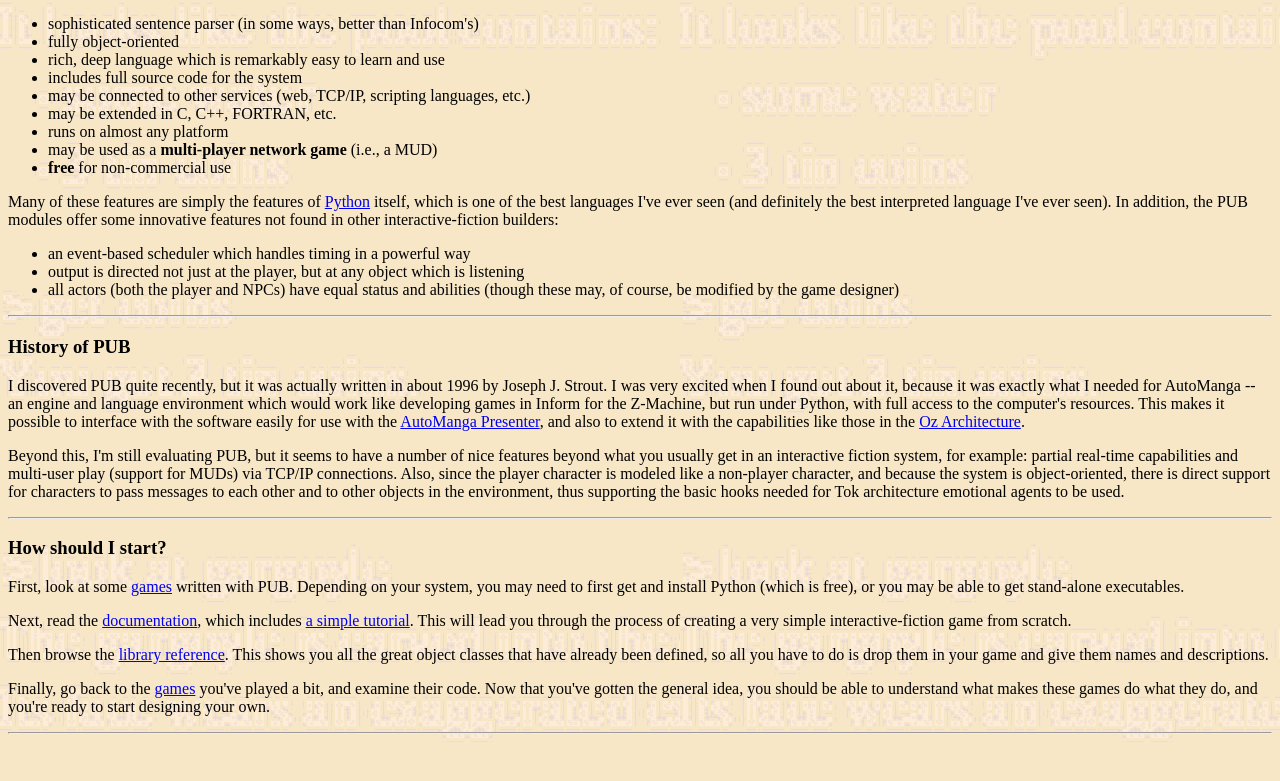
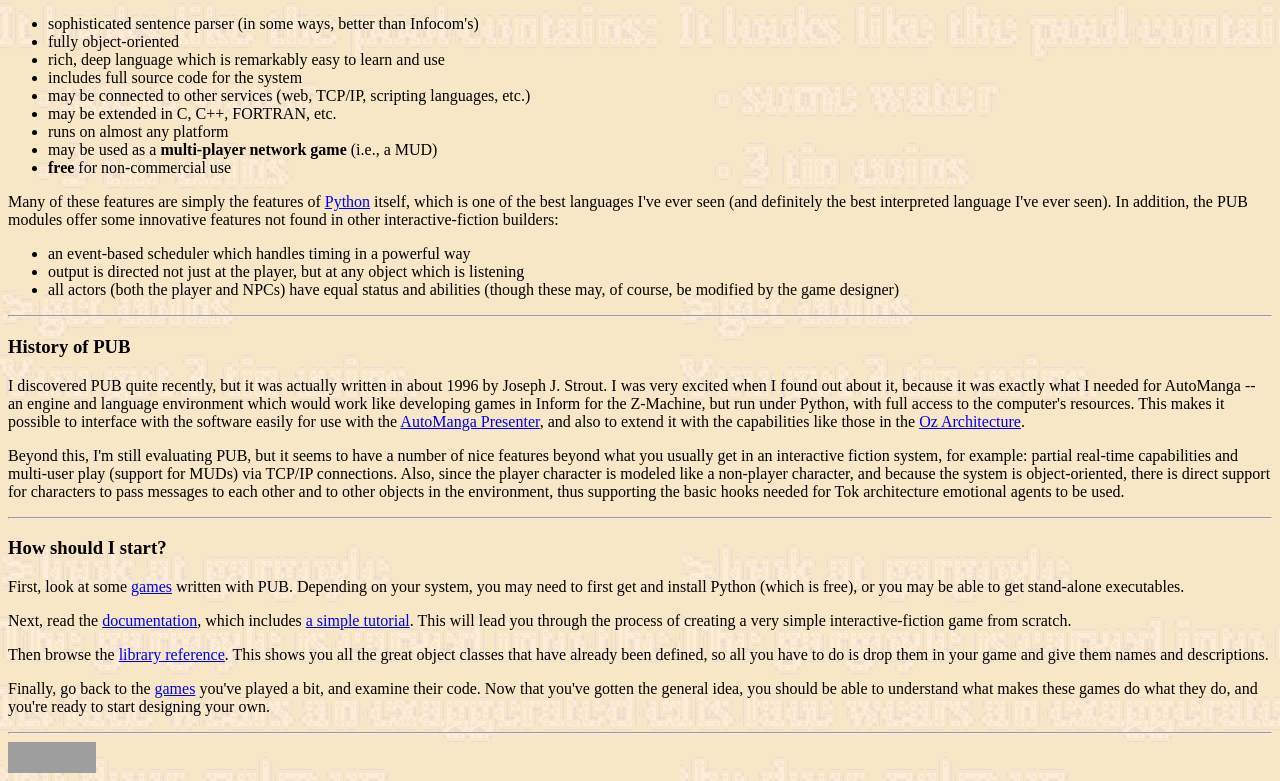
Before and after one commit to htomeht/py-universe, a plain HTML site: page pubwww/index.html in a window 1280 px wide. Shown: the part 512-1293 px from the top of the page. Before the commit the page ends 1254 px from the top, so only its background shows below. Drawn offline with Linux system fonts and the light colour scheme; grey boxes are pictures that could not be loaded.

Commit message:
SF Button added.

```diff
--- a/pubwww/index.html
+++ b/pubwww/index.html
@@ -93,5 +93,8 @@ Then browse the <a href="Doc/lib/index.htm">library reference</a>.  This shows y
 Finally, go back to the <a href="Games/index.htm">games</a> you've played a bit, and examine their code.  Now that you've gotten the general idea, you should be able to understand what makes these games do what they do, and you're ready to start designing your own.
 
 <hr>
+<A href="http://sourceforge.net"><IMG
+src="http://sourceforge.net/sflogo.php?group_id=19210&type=1" width="88" height="31" border="0"
+alt="SourceForge Logo"></A><br>
 
 </body></html>
```
